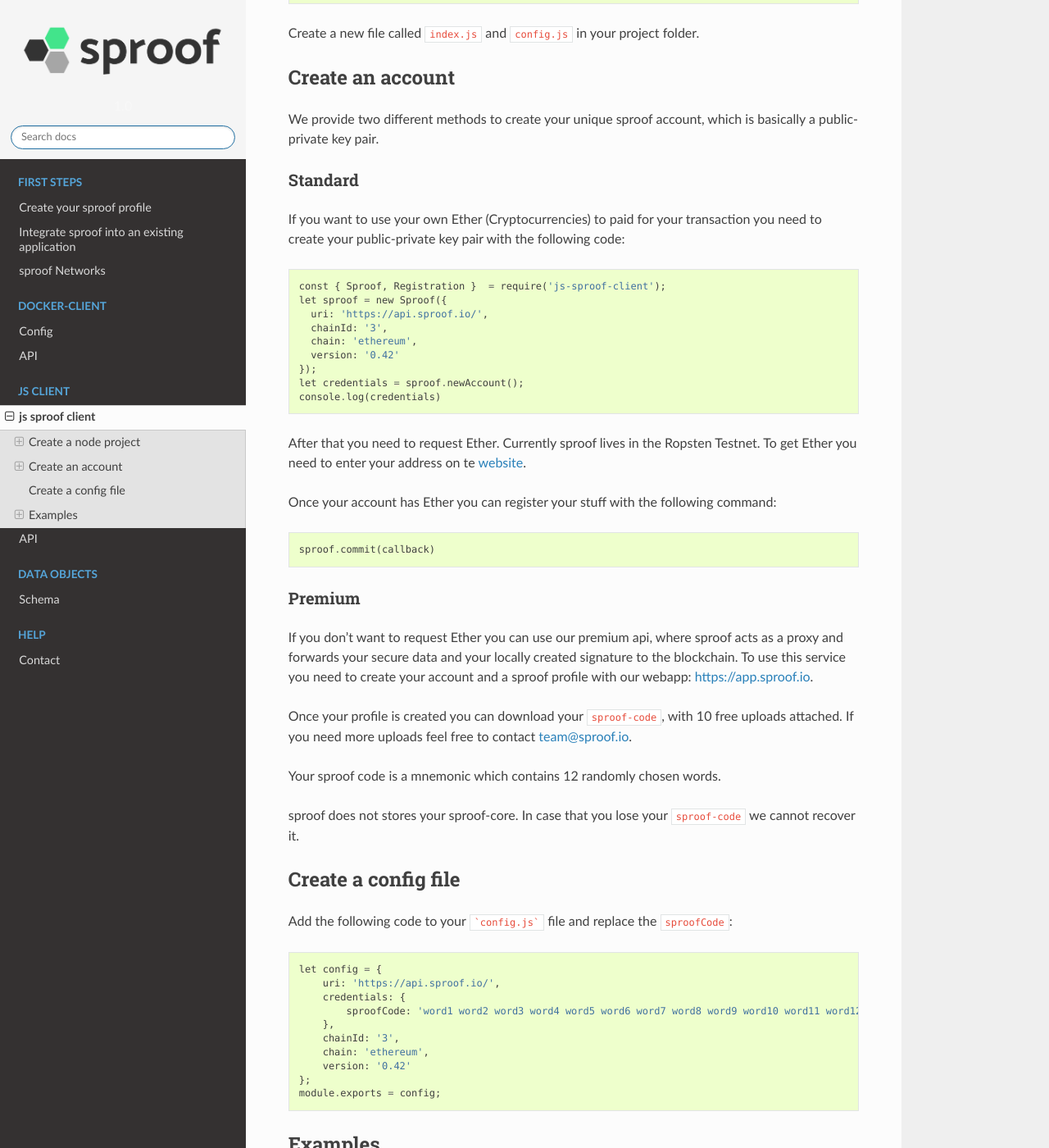
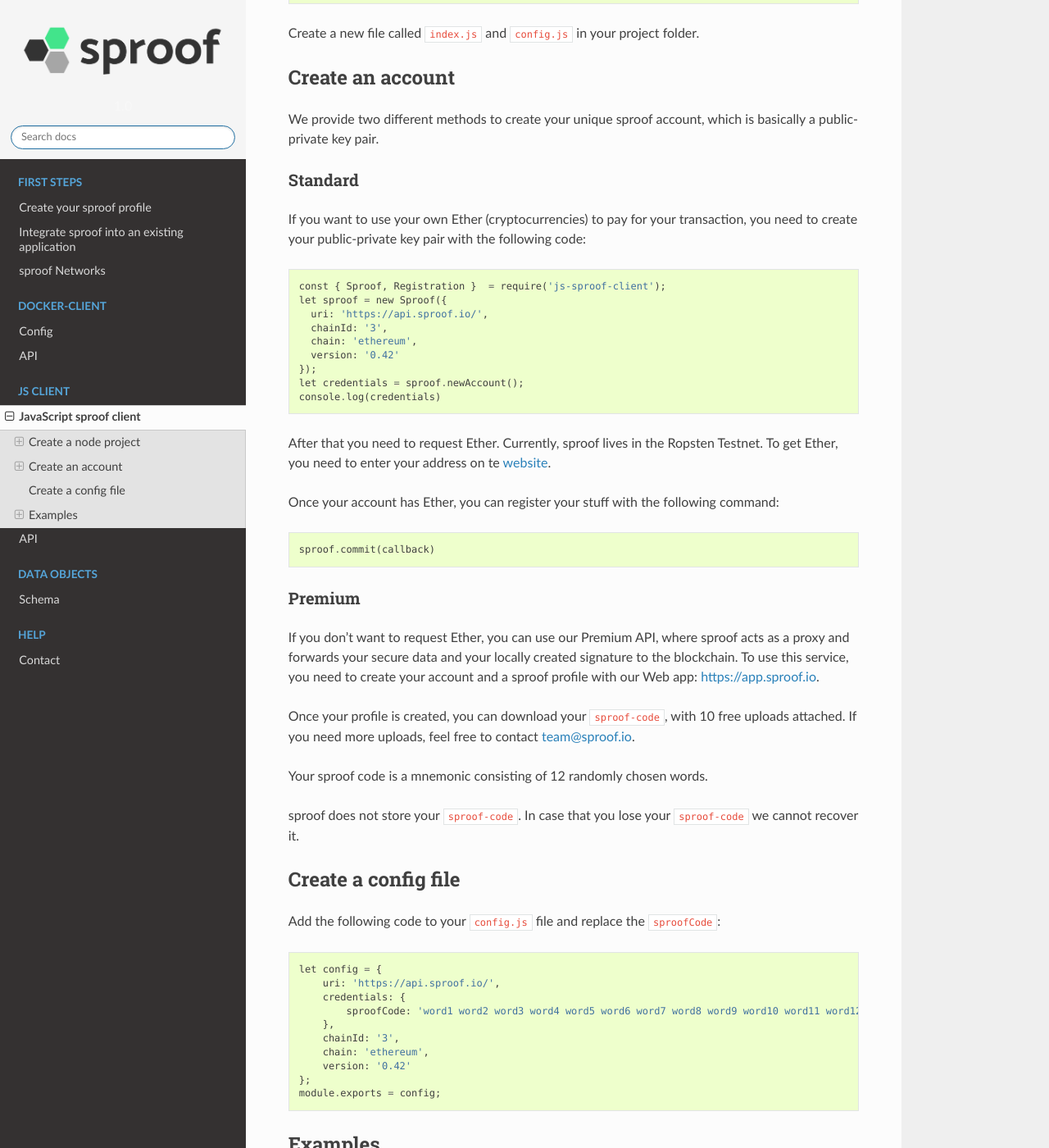
Before and after one commit to sproof/docs, a Sphinx documentation site: the page built from docs/jsclient/main.rst, in a window 1280 px wide and 1400 px high, scrolled down 818 px. Shown: the whole window at 82% size. Built offline with Sphinx 7.4.7 and the Read the Docs theme 2.0.0, drawn with Linux system fonts in a browser that asks for light colours; some of the changed text lies outside the part shown.

Commit message:
Update main.rst

````diff
--- a/docs/jsclient/main.rst
+++ b/docs/jsclient/main.rst
@@ -1,9 +1,9 @@
 ========
-js sproof client
+JavaScript sproof client
 ========
 
 
-sproof is a decentralized open source protocol for registering data and documents in a public blockchain. To use sproof we provide clients in different programming languages.
+sproof is a decentralized open source protocol for registering data and documents in a public blockchain. To use sproof, we provide clients in different programming languages.
 
 Create a node project
 =====================
@@ -14,7 +14,7 @@
 Install node and npm
 ----------
 
-You need to create a node project to use the ``js-sproof-client``. Before creating a project you need to install the latest version of ``npm`` and ``nodejs``.
+You need to create a node project to use the ``js-sproof-client``. Before creating a project, you need to install the latest version of ``npm`` and ``nodejs``.
 
     .. tabs::
 
@@ -54,7 +54,7 @@
 Standard
 ----------
 
-If you want to use your own Ether (Cryptocurrencies) to paid for your transaction you need to create your public-private key pair with the following code::
+If you want to use your own Ether (cryptocurrencies) to pay for your transaction, you need to create your public-private key pair with the following code::
 
     const { Sproof, Registration }  = require('js-sproof-client');
     let sproof = new Sproof({
@@ -66,9 +66,9 @@
     let credentials = sproof.newAccount();
     console.log(credentials)
 
-After that you need to request Ether. Currently sproof lives in the Ropsten Testnet. To get Ether you need to enter your address on te `website <https://faucet.ropsten.be/>`_.
+After that you need to request Ether. Currently, sproof lives in the Ropsten Testnet. To get Ether, you need to enter your address on te `website <https://faucet.ropsten.be/>`_.
 
-Once your account has Ether you can register your stuff with the following command::
+Once your account has Ether, you can register your stuff with the following command::
 
     sproof.commit(callback)
 
@@ -77,20 +77,20 @@
 Premium
 ----------
 
-If you don't want to request Ether you can use our premium api, where sproof acts as a proxy and forwards your secure data and your locally created signature to the blockchain. To use this service you need to create your account and a sproof profile with our webapp:  https://app.sproof.io.
+If you don't want to request Ether, you can use our Premium API, where sproof acts as a proxy and forwards your secure data and your locally created signature to the blockchain. To use this service, you need to create your account and a sproof profile with our Web app:  https://app.sproof.io.
 
-Once your profile is created you can download your ``sproof-code``, with 10 free uploads attached. If you need more uploads feel free to contact team@sproof.io.
+Once your profile is created, you can download your ``sproof-code``, with 10 free uploads attached. If you need more uploads, feel free to contact team@sproof.io.
 
-Your sproof code is a mnemonic which contains 12 randomly chosen words.
+Your sproof code is a mnemonic consisting of 12 randomly chosen words.
 
 .. note::
-sproof does not stores your sproof-core. In case that you lose your ``sproof-code`` we cannot recover it.
+sproof does not store your ``sproof-code``. In case that you lose your ``sproof-code`` we cannot recover it.
 
 
 Create a config file
 =====================
 
-Add the following code to your ```config.js``` file and replace the ``sproofCode``::
+Add the following code to your ``config.js`` file and replace the ``sproofCode``::
 
     let config = {
         uri: 'https://api.sproof.io/',
@@ -107,7 +107,7 @@
 Examples
 ========
 
-In the following you will find some examples to integrate and use sproof.
+In the following, you will find some examples to integrate and use sproof.
 
 --------
 Profiles
@@ -202,14 +202,14 @@
 
     let data = fs.readFileSync('./example.pdf');
 
-    sproof.uploadFile(data, (err,res) => { //upload file to ipfs
+    sproof.uploadFile(data, (err,res) => { //upload file to IPFS
       if (res) {
         let documentHash = sproof.getHash(data); //calculate hash of the file
 
         let registration  = new Registration({
           documentHash,
           name: 'mytestpdf',
-          locationHash: res.hash, //add ipfs location hash
+          locationHash: res.hash, //add IPFS location hash
           validFrom: undefined, //unix timestamp
           validUntil: undefined, //unix timestamp
         });
````
Also changed, not shown: other parts of docs/jsclient/main.rst (+3 -3 lines).
